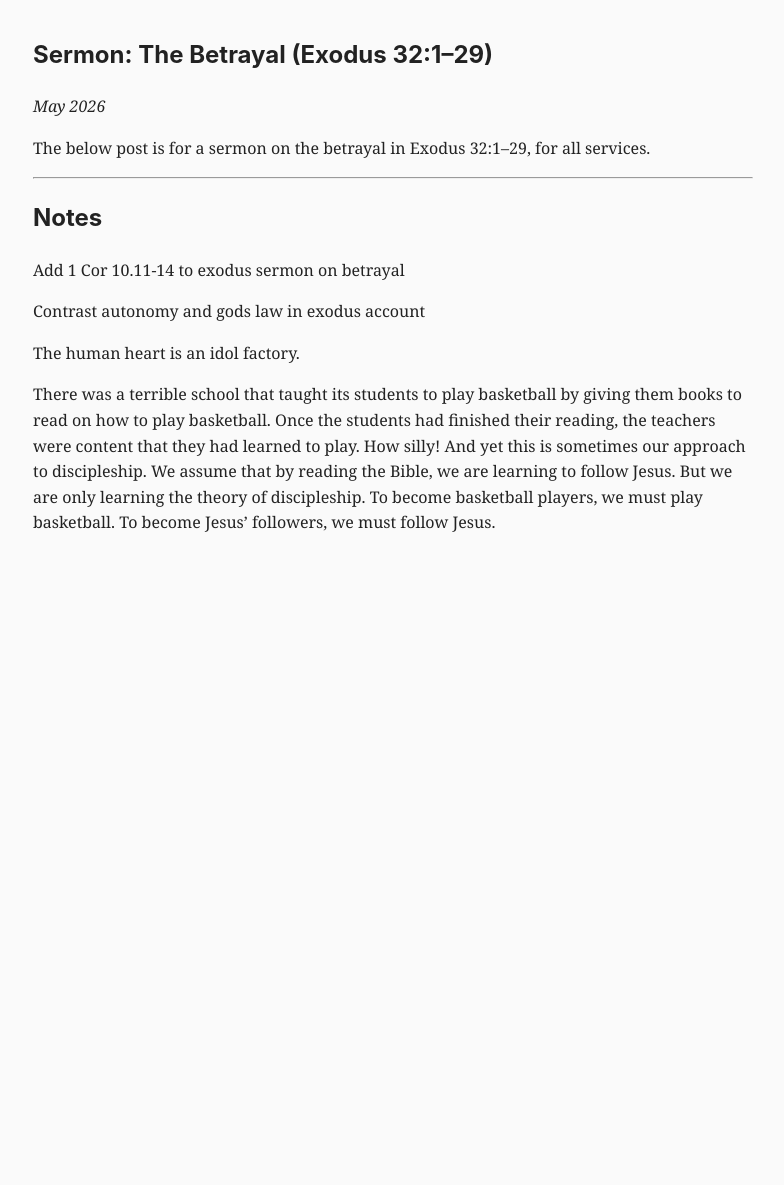
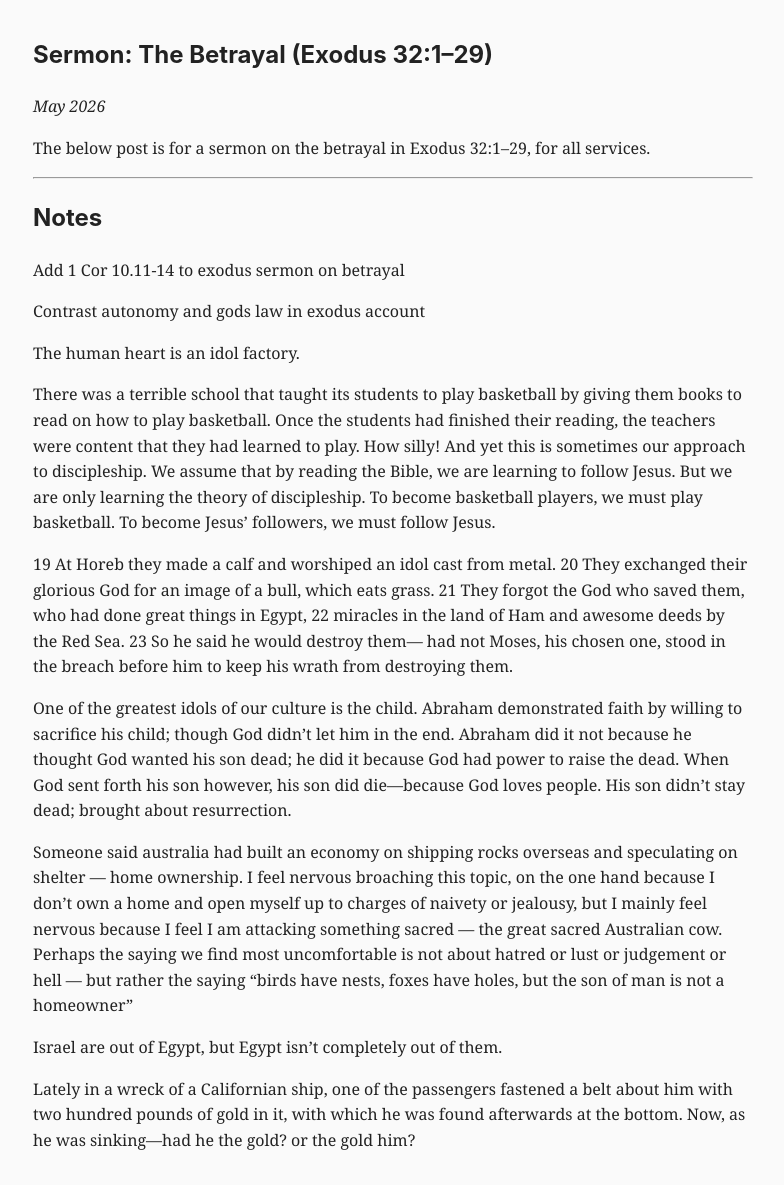
Before and after one commit to pipwitheridge/blog, a Jekyll site: the page built from _posts/2026-05-31-exodus-betrayal-32-1-29 copy.md, in a window 1280 px wide. Shown: the whole page, without its empty margins (247-1031 px from the left). Built offline with Jekyll 4.4.1, drawn with Linux system fonts in a browser that asks for light colours; before the commit the page ends 900 px from its top, so only the background shows below that.

Commit message:
multi updates

```diff
--- a/_posts/2026-05-31-exodus-betrayal-32-1-29 copy.md
+++ b/_posts/2026-05-31-exodus-betrayal-32-1-29 copy.md
@@ -18,3 +18,26 @@ Contrast autonomy and gods law in exodus account
 The human heart is an idol factory.
 
 There was a terrible school that taught its students to play basketball by giving them books to read on how to play basketball. Once the students had finished their reading, the teachers were content that they had learned to play. How silly! And yet this is sometimes our approach to discipleship. We assume that by reading the Bible, we are learning to follow Jesus. But we are only learning the theory of discipleship. To become basketball players, we must play basketball. To become Jesus' followers, we must follow Jesus.
+
+19 At Horeb they made a calf
+    and worshiped an idol cast from metal.
+20 They exchanged their glorious God
+    for an image of a bull, which eats grass.
+21 They forgot the God who saved them,
+    who had done great things in Egypt,
+22 miracles in the land of Ham
+    and awesome deeds by the Red Sea.
+23 So he said he would destroy them—
+    had not Moses, his chosen one,
+stood in the breach before him
+    to keep his wrath from destroying them.
+
+
+One of the greatest idols of our culture is the child. Abraham demonstrated faith by willing to sacrifice his child; though God didn’t let him in the end. Abraham did it not because he thought God wanted his son dead; he did it because God had power to raise the dead. When God sent forth his son however, his son did die—because God loves people. His son didn’t stay dead; brought about resurrection.
+
+
+Someone said australia had built an economy on shipping rocks overseas and speculating on shelter — home ownership. I feel nervous broaching this topic, on the one hand because I don’t own a home and open myself up to charges of naivety or jealousy, but I mainly feel nervous because I feel I am attacking something sacred — the great sacred Australian cow. Perhaps the saying we find most uncomfortable is not about hatred or lust or judgement or hell — but rather the saying “birds have nests, foxes have holes, but the son of man is not a homeowner”
+
+Israel are out of Egypt, but Egypt isn’t completely out of them.
+
+Lately in a wreck of a Californian ship, one of the passengers fastened a belt about him with two hundred pounds of gold in it, with which he was found afterwards at the bottom. Now, as he was sinking—had he the gold? or the gold him?
```
Also changed, not shown: _posts/2026-05-03-exodus-holy-time.md (+1 -1 lines), _posts/2026-05-10-how-to-be-a-perfect-parent.md (added, +87 -0 lines), _posts/2026-05-11-wise-leaders-take-risks.md (deleted, +0 -40 lines), _posts/2026-06-02-our-deepest-problem.md (added, +10 -0 lines), _posts/2026-06-05-salt-spectacular-3-things-to-know-about-god.md (added, +21 -0 lines), _posts/2026-06-09-our-only-hope.md (added, +10 -0 lines), _posts/2026-06-16-my-biggest-decision.md (added, +10 -0 lines), _posts/2026-06-21-exodus-new-covenant-34-8-25.md (+9 -1 lines).
